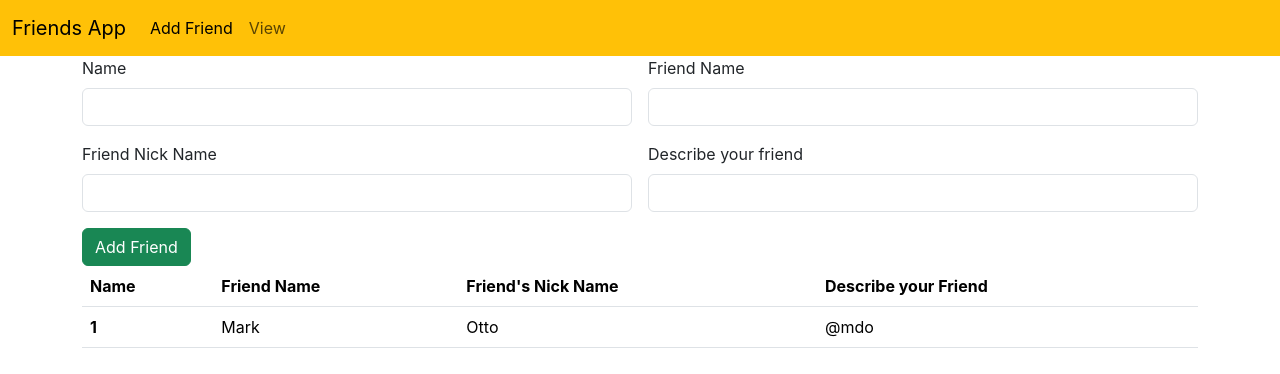
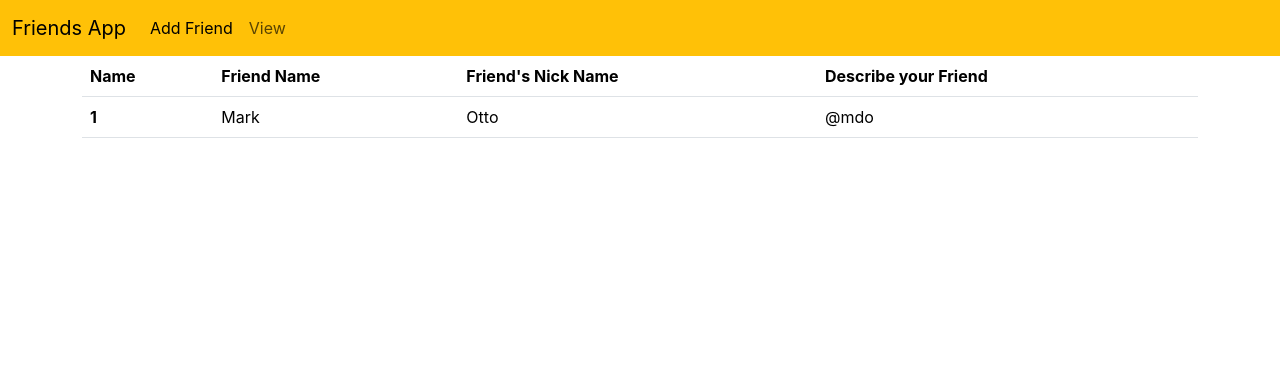
Before and after one commit to Gloriya2001/Friends-app-react, a React (Create React App) app: page /view in a window 1280 px wide. Shown: the top 374 px of the page. Built offline with nearby package versions, Linux system fonts and the light colour scheme.

Commit message:
routing done

```diff
--- a/src/App.js
+++ b/src/App.js
@@ -3,13 +3,18 @@ import './App.css';
 import Add from './components/Add';
 import View from './components/View';
 import Navbar from './components/Navbar';
+import { BrowserRouter, Route, Routes } from 'react-router-dom';
 
 function App() {
   return (
     <div>
-      <Navbar/>
-      <Add/>
-      <View/>
+
+      <BrowserRouter>
+      <Routes>
+        <Route path='/' element={<Add/>}/>
+        <Route path='/view' element={<View/>}/>
+      </Routes>
+      </BrowserRouter>
 
     </div>
   );
--- a/src/components/Add.jsx
+++ b/src/components/Add.jsx
@@ -1,8 +1,11 @@
 import React from 'react'
+import Navbar from './Navbar'
 
 const Add = () => {
     return (
         <div>
+
+<Navbar/>
 
             <div className="container">
                 <div className="row">
--- a/src/components/Navbar.jsx
+++ b/src/components/Navbar.jsx
@@ -13,10 +13,10 @@ const Navbar = () => {
                     <div class="collapse navbar-collapse" id="navbarNav">
                         <ul class="navbar-nav">
                             <li class="nav-item">
-                                <a class="nav-link active" aria-current="page" href="#">Add Friend</a>
+                                <a class="nav-link active" aria-current="page" href="/">Add Friend</a>
                             </li>
                             <li class="nav-item">
-                                <a class="nav-link" href="#">View</a>
+                                <a class="nav-link" href="/view">View</a>
                             </li>
 
                         </ul>
--- a/src/components/View.jsx
+++ b/src/components/View.jsx
@@ -1,9 +1,10 @@
 import React from 'react'
+import Navbar from './Navbar'
 
 const View = () => {
     return (
         <div>
-
+<Navbar/>
             <div className="container">
                 <div className="row">
                     <div className="col col-12 col-sm-12 col-md-12 col-lg-12 col-xl-12 col-xxl-12">
```
